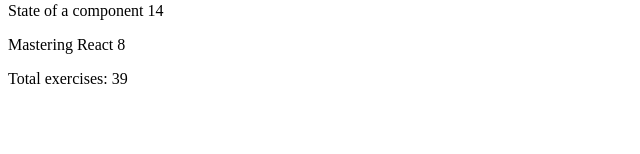
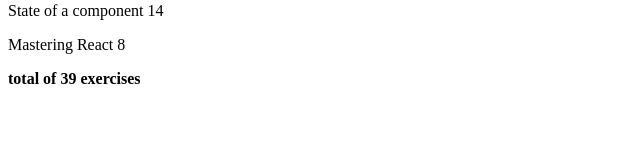
Before and after one commit to vprahaladhan/fullstackopen, a React (Create React App) app in the folder part2/coursecontents/: page / in a window 1280 px wide. Shown: the part 146-300 px from the top of the page, without its empty margins (0-640 px from the left). Built offline with nearby package versions, Linux system fonts and the light colour scheme; the HTML template or start-up script is replaced by a standard one.

Commit message:
part 2_coursecontents_step 7
Commit for step 7 of part 2/coursecontents

```diff
--- a/part2/coursecontents/src/components/Total.js
+++ b/part2/coursecontents/src/components/Total.js
@@ -4,7 +4,7 @@
     const exercises = () => parts.reduce((total, curr) => total + curr)
 
     return (
-        <div>Total exercises: {exercises()}</div>
+        <div><b>total of {exercises()} exercises</b></div>
     )
 }
 
```
